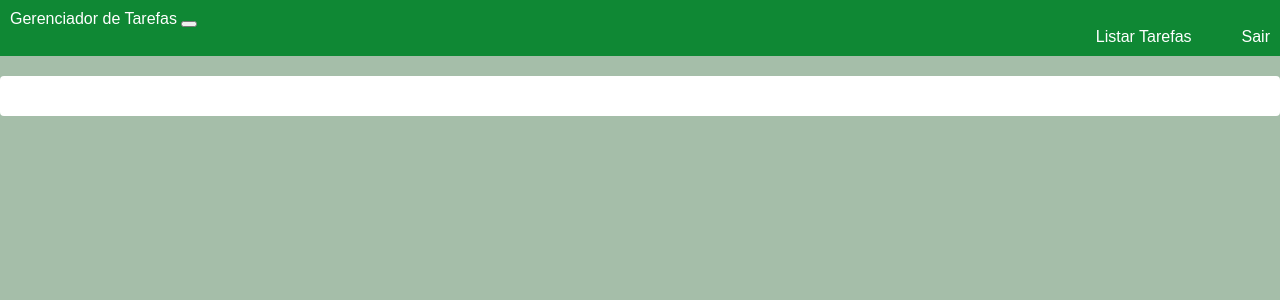
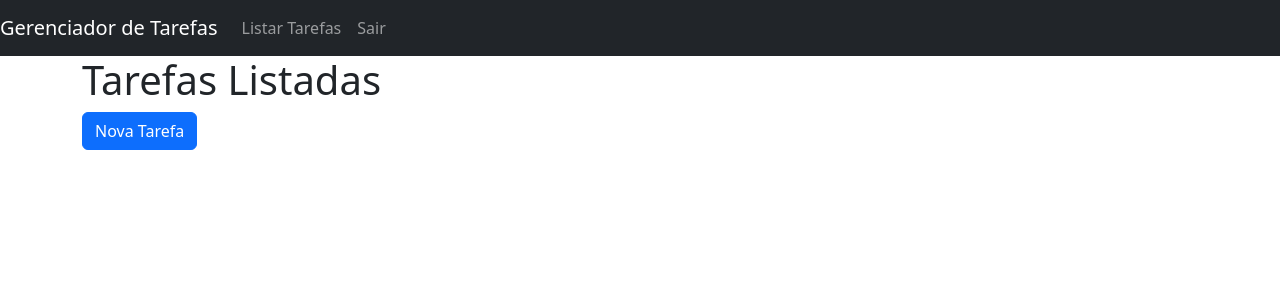
Before and after one commit to PdraoApiai/Task-manager-PI, a Django app: page / in a window 1280 px wide. Shown: the top 300 px of the page. Run offline with Django 3.2, Linux system fonts and the light colour scheme; the visitor is signed in with stand-in values (Sample User, id 1); data that the repository does not hold is empty; some libraries are stand-ins or nearby versions.

Commit message:
criando e modificando o esqueleto

```diff
--- a/app/templates/base.html
+++ b/app/templates/base.html
@@ -1,87 +1,43 @@
 <!DOCTYPE html>
 
+{% load static %}
 
 <html lang="pt-br">
 
     <head>
         <meta charset="UTF-8">
         <title>Gerenciador de Tarefas</title>
-  <link rel="stylesheet" href="app/static/app/css/base.css">
-  <style>
-    body {
-      font-family: Arial, sans-serif;
-      background-color: #a5bea9;
-      margin: 0;
-      padding: 0;
-    }
-
-    .navbar {
-      background-color: #0f8834;
-      padding: 10px;
-    }
-
-    .navbar-brand {
-      color: #ffffff;
-      font-weight: 500;
-      font-style: normal;
-      text-decoration: none;
-    }
-
-    .navbar-nav {
-      list-style-type: none;
-      margin: 0;
-      padding: 0;
-      display: flex;
-      justify-content: flex-end;
-    }
-
-    .nav-link {
-      color: #fff;
-      text-decoration: none;
-      margin-left: 50px;
-    }
-
-    .container {
-      margin-top: 20px;
-      background-color: #fff;
-      border-radius: 4px;
-      padding: 20px;
-    }
-  </style>
+        <link rel="stylesheet" href="{% static 'app/css/bootstrap.min.css' %}">
     </head>
 
     <body>
 
         <nav class="navbar navbar-expand-lg navbar-dark bg-dark">
             <a class="navbar-brand" href="#">Gerenciador de Tarefas</a>
-    <button class="navbar-toggler" type="button" data-toggle="collapse" data-target="#navbarNav"
-      aria-controls="navbarNav" aria-expanded="false" aria-label="Toggle navigation">
+            <button class="navbar-toggler" type="button" data-toggle="collapse" data-target="#navbarNav" aria-controls="navbarNav" aria-expanded="false" aria-label="Toggle navigation">
                 <span class="navbar-toggler-icon"></span>
             </button>
             <div class="collapse navbar-collapse" id="navbarNav">
                 <ul class="navbar-nav">
                     <li>
-          <a class="nav-link" href="{% url 'listar_tarefas'%}">Listar Tarefas</a>
+                        <a class="nav-link" href="{% url 'listar_tarefas'%}" >Listar Tarefas</a>
                     </li>
                     <li>
-          <a class="nav-link" href="{% url 'logout'%}">Sair</a>
+                        <a class="nav-link" href="{% url 'logout'%}" >Sair</a>
                     </li>
                 </ul>
           </div>
         </nav>
 
         <div class="container">
-
+            {% block conteudo %}
+            {% endblock conteudo %}
         </div>
 
-  <script src="https://code.jquery.com/jquery-3.3.1.slim.min.js"
-    integrity="sha384-q8i/X+965DzO0rT7abK41JStQIAqVgRVzpbzo5smXKp4YfRvH+8abtTE1Pi6jizo" crossorigin="anonymous"></script>
-  <script src="https://cdnjs.cloudflare.com/ajax/libs/popper.js/1.14.7/umd/popper.min.js"
-    integrity="sha384-UO2eT0CpHqdSJQ6hJty5KVphtPhzWj9WO1clHTMGa3JDZwrnQq4sF86dIHNDz0W1"
-    crossorigin="anonymous"></script>
-  <script src="https://stackpath.bootstrapcdn.com/bootstrap/4.3.1/js/bootstrap.min.js"
-    integrity="sha384-JjSmVgyd0p3pXB1rRibZUAYoIIy6OrQ6VrjIEaFf/nJGzIxFDsf4x0xIM+B07jRM"
-    crossorigin="anonymous"></script>
+
+        <script src="https://code.jquery.com/jquery-3.3.1.slim.min.js" integrity="sha384-q8i/X+965DzO0rT7abK41JStQIAqVgRVzpbzo5smXKp4YfRvH+8abtTE1Pi6jizo" crossorigin="anonymous"></script>
+        <script src="https://cdnjs.cloudflare.com/ajax/libs/popper.js/1.14.7/umd/popper.min.js" integrity="sha384-UO2eT0CpHqdSJQ6hJty5KVphtPhzWj9WO1clHTMGa3JDZwrnQq4sF86dIHNDz0W1" crossorigin="anonymous"></script>
+        <script src="https://stackpath.bootstrapcdn.com/bootstrap/4.3.1/js/bootstrap.min.js" integrity="sha384-JjSmVgyd0p3pXB1rRibZUAYoIIy6OrQ6VrjIEaFf/nJGzIxFDsf4x0xIM+B07jRM" crossorigin="anonymous"></script>
     </body>
 
 </html>
```
Also changed, not shown: app/templates/app/static/app/css/base.css (deleted, +0 -16 lines). Lines whose indentation alone changed are shown as unchanged.
